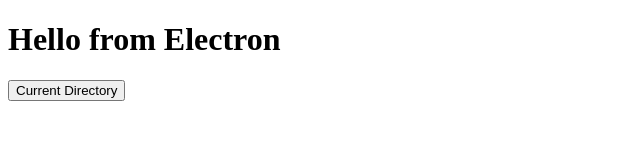
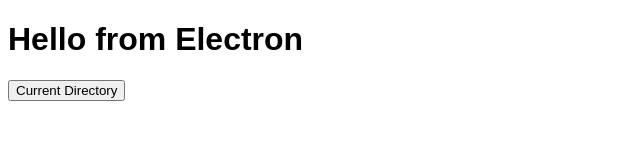
Before and after one commit to gguilherme42/bookmark_list_app, an Electron app: page app/index.html in a window 1280 px wide. Shown: the whole page, without its empty margins (0-640 px from the left). Drawn offline with Linux system fonts and the light colour scheme.

Commit message:
add style to main window

```diff
--- a/app/index.html
+++ b/app/index.html
@@ -10,6 +10,9 @@
             "
     >
     <meta name="viewport" content="width=device-width, initial-scale=1.0">
+
+    <link rel="stylesheet" href="style.css">
+
     <title>Bookmarmer</title>
 
 </head>
--- a/app/style.css
+++ b/app/style.css
@@ -0,0 +1,11 @@
+html {
+    box-sizing: border-box;
+}
+
+*, *::before, *::after {
+    box-sizing: inherit;
+}
+
+body, input {
+    font: menu;
+}
```
